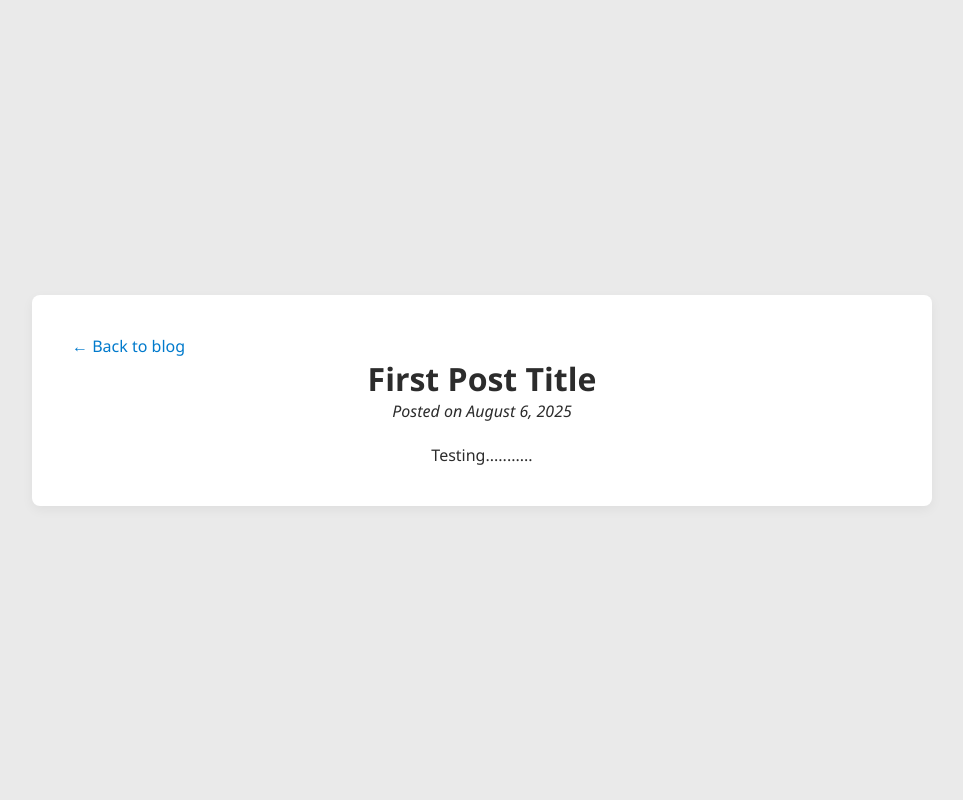
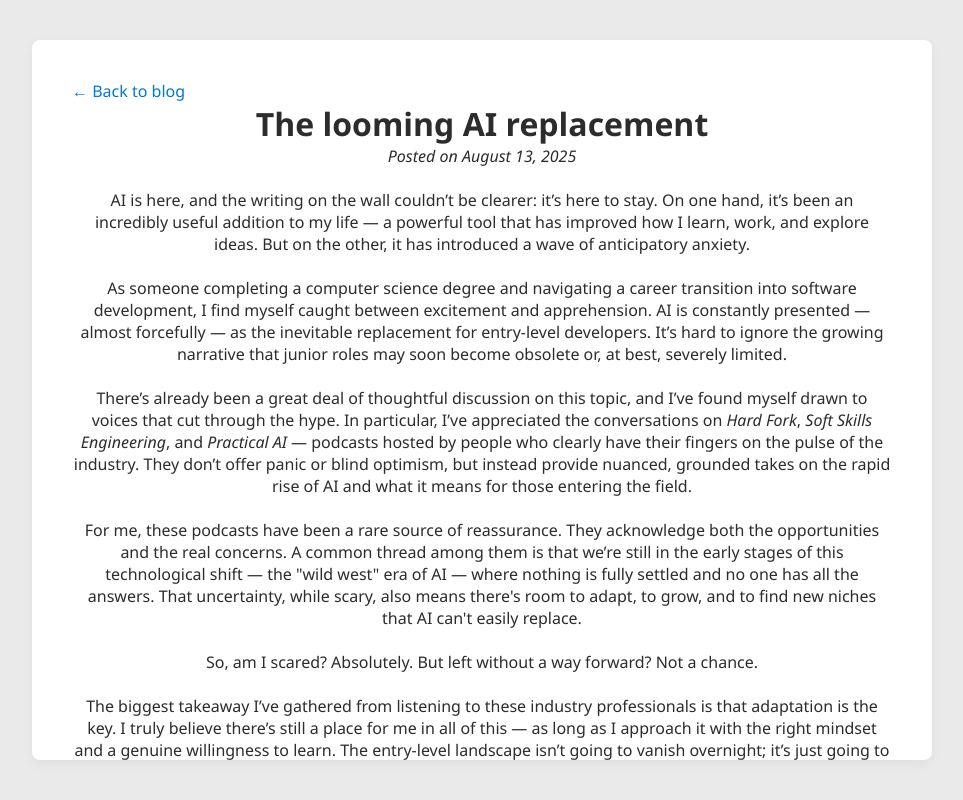
Before and after one commit to abtharpe/DebuggingTheWeek, a plain HTML site: page blog/post_08.05.2025.html in a window 1280 px wide. Shown: the whole page, without its empty margins (158-1121 px from the left). Drawn offline with Linux system fonts and the light colour scheme.

Commit message:
feat: Update post_08.05.2025.html as first published post

```diff
--- a/blog/post_08.05.2025.html
+++ b/blog/post_08.05.2025.html
@@ -8,9 +8,26 @@
 <body>
     <div class="content-wrapper">
         <p class="blog-back-button"><a href="../blog.html">← Back to blog</a></p>
-        <h1>First Post Title</h1>
-        <p><em>Posted on August 6, 2025</em></p><br>
-        <p>Testing...........</p>
+        <h1>The looming AI replacement</h1>
+        <p><em>Posted on August 13, 2025</em></p><br>
+
+        <p>AI is here, and the writing on the wall couldn’t be clearer: it’s here to stay. On one hand, it’s been an incredibly useful addition to my life — a powerful tool that has improved how I learn, work, and explore ideas. But on the other, it has introduced a wave of anticipatory anxiety.</p>
+
+        <br><p>As someone completing a computer science degree and navigating a career transition into software development, I find myself caught between excitement and apprehension. AI is constantly presented — almost forcefully — as the inevitable replacement for entry-level developers. It’s hard to ignore the growing narrative that junior roles may soon become obsolete or, at best, severely limited.</p>
+
+        <br><p>There’s already been a great deal of thoughtful discussion on this topic, and I’ve found myself drawn to voices that cut through the hype. In particular, I’ve appreciated the conversations on <em>Hard Fork</em>, <em>Soft Skills Engineering</em>, and <em>Practical AI</em> — podcasts hosted by people who clearly have their fingers on the pulse of the industry. They don’t offer panic or blind optimism, but instead provide nuanced, grounded takes on the rapid rise of AI and what it means for those entering the field.</p>
+
+        <br><p>For me, these podcasts have been a rare source of reassurance. They acknowledge both the opportunities and the real concerns. A common thread among them is that we’re still in the early stages of this technological shift — the "wild west" era of AI — where nothing is fully settled and no one has all the answers. That uncertainty, while scary, also means there's room to adapt, to grow, and to find new niches that AI can't easily replace.</p>
+
+        <br><p>So, am I scared? Absolutely. But left without a way forward? Not a chance.</p>
+
+        <br><p>The biggest takeaway I’ve gathered from listening to these industry professionals is that adaptation is the key. I truly believe there’s still a place for me in all of this — as long as I approach it with the right mindset and a genuine willingness to learn. The entry-level landscape isn’t going to vanish overnight; it’s just going to change shape. Accepting that shift early, and pivoting with purpose, is the smartest move I can make right now.</p>
+
+        <br><p>That’s why I’m turning my focus toward learning and integrating these new AI tools. But I know that doing so requires balance. As a junior developer, there’s a real risk of becoming overly reliant — letting AI become a crutch instead of a compass. My goal is to use these tools to assist and guide me, not to do the work for me.</p>
+
+        <br><p>That means asking better questions, letting the tools help me explore solutions, and then pushing myself to understand the <em>why</em> behind the answers. Growth doesn’t come from shortcuts — it comes from struggle, curiosity, and persistence. If I can maintain that mindset, I think there’s still plenty of space for junior developers like me to not only survive this shift, but thrive within it.</p>
+
+        <br><p>For now, I’ll do my best to table the anxiety. Instead, I’ll embrace the opportunity to learn a new technology and keep pushing forward. There’s no sense in slowing down or accepting defeat. After all, while AI may have its own toolset, I have mine too — and one of the most valuable tools I bring to the table is perseverance.</p>
     </div>
 </body>
 </html>
```
Also changed, not shown: blog.html (+1 -1 lines).
